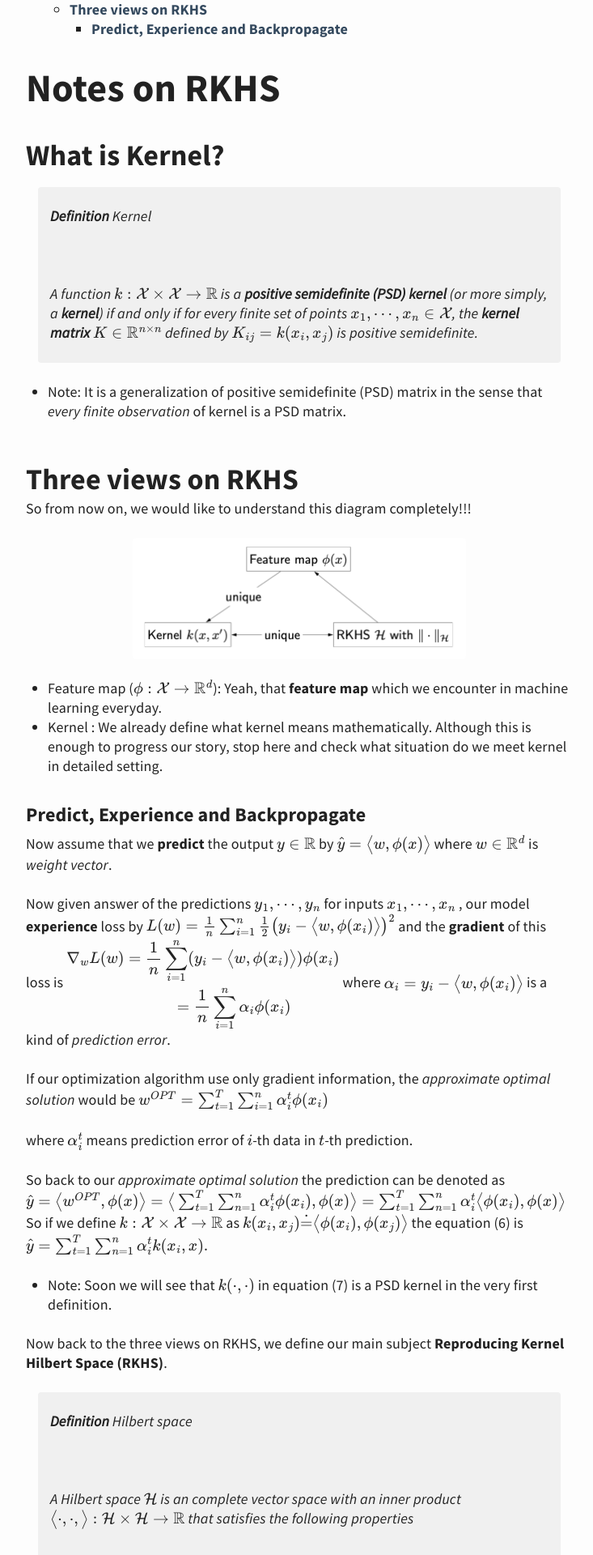
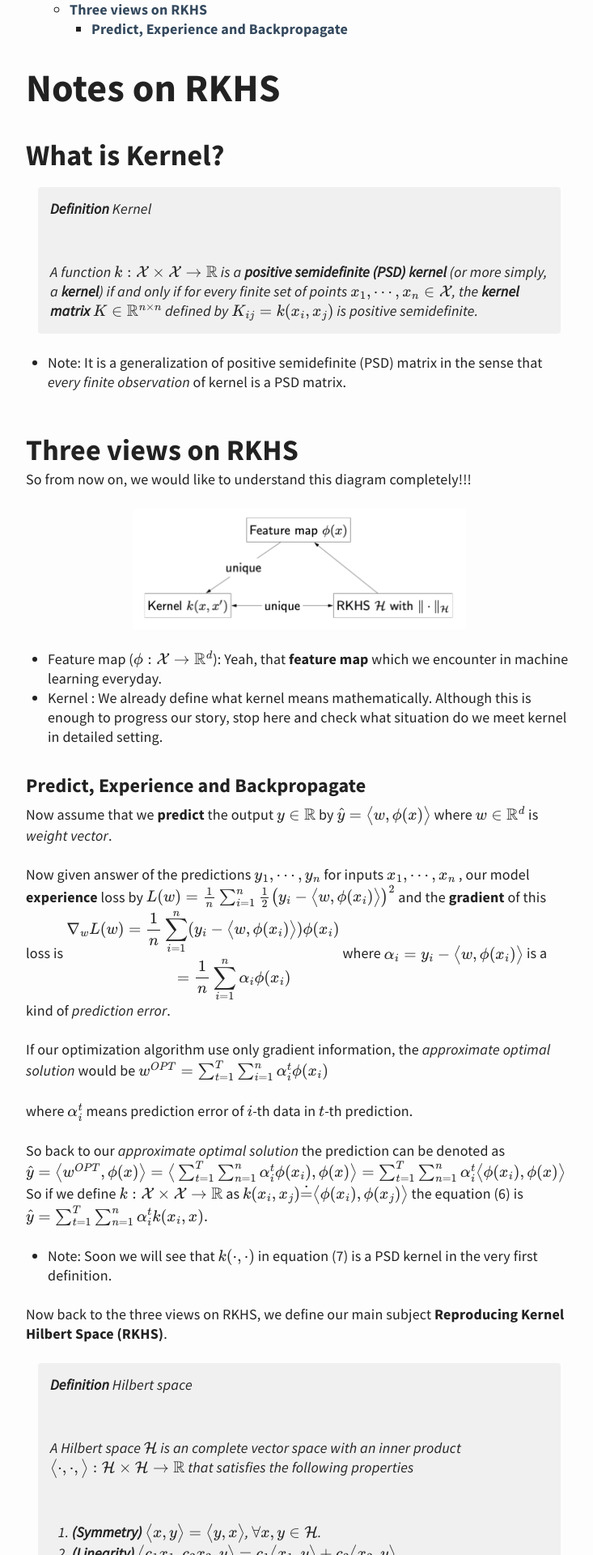
Before and after one commit to edmophia/edmophia.github.io, a Jekyll site: the page built from _posts/RKHS/2018-10-31-Notes on RKHS.md, in a window 1280 px wide. Shown: the part 335-2255 px from the top of the page at 81% size, without its empty margins (270-1003 px from the left). Built offline with Jekyll 4.4.1, drawn with Linux system fonts in a browser that asks for light colours; formulas are drawn with MathJax 3; a script that is not in the unit is left out.

Commit message:
no message

```diff
--- a/_sass/typography.scss
+++ b/_sass/typography.scss
@@ -86,7 +86,7 @@ blockquote {
 	background-color: darken($background-color, 5%);
 	padding: 0 0.83334em; /* 24px/18px */
 	p, ul, ol {
-		padding: 1.33334em 0; /* 24px/18px */
+		padding: 0.83334em 0; /* 24px/18px */
 	}
 }
 
```
